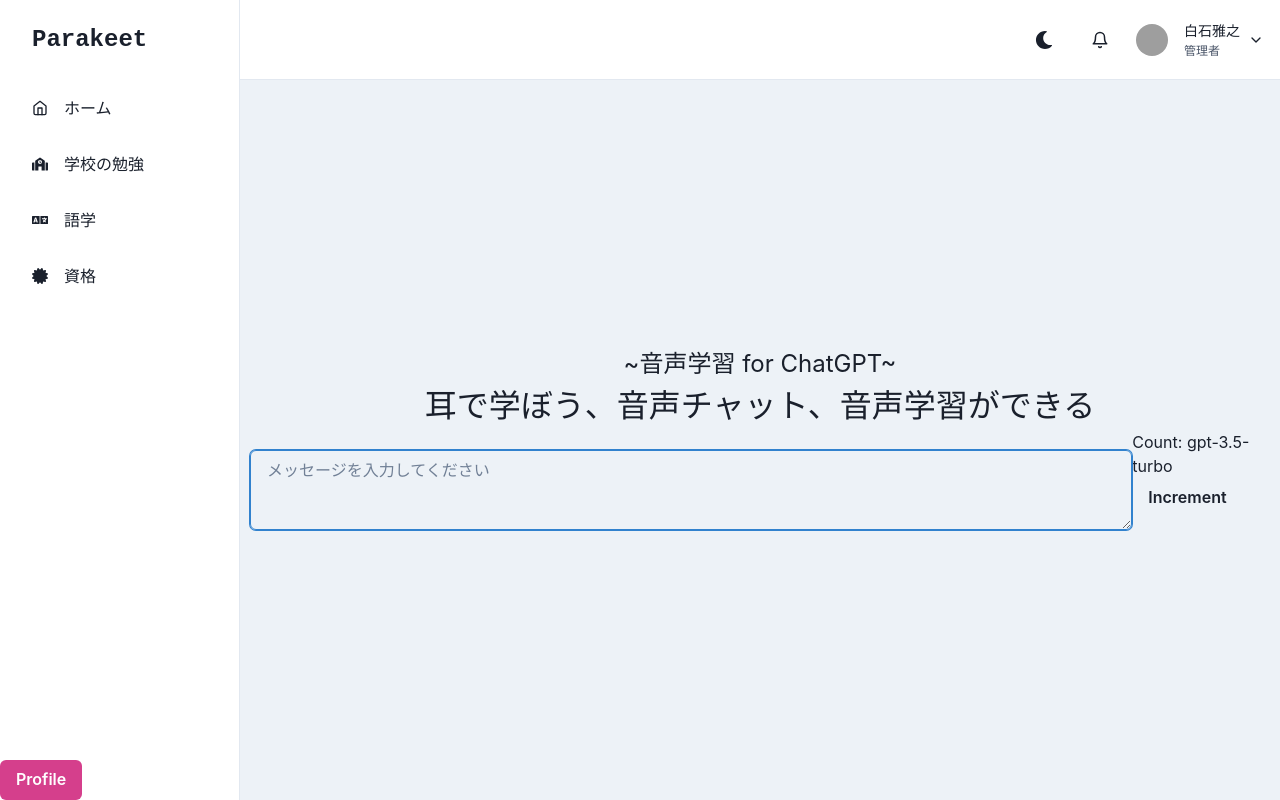
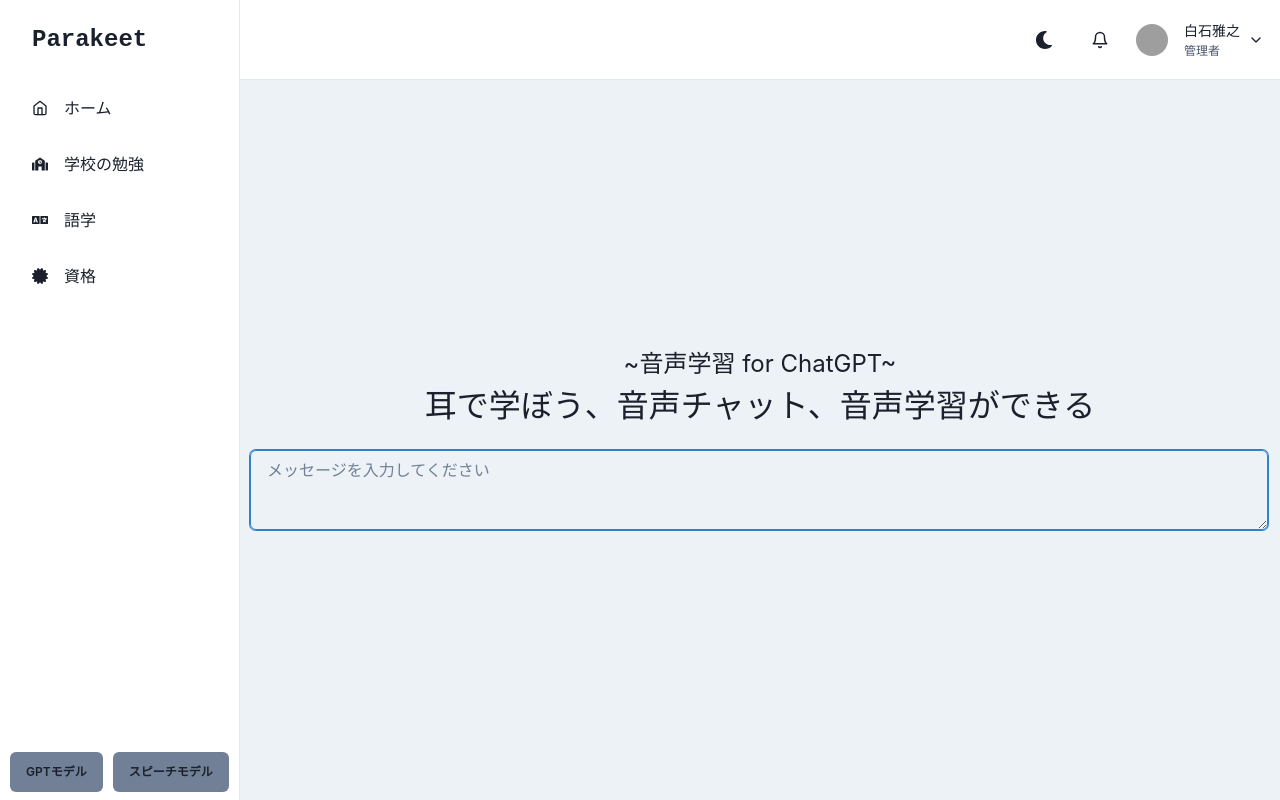
Before and after one commit to okpyjs/chatgpt-speech-front, a React (Create React App) app: page / in a window 1280 px wide. Built offline with nearby package versions, Linux system fonts and the light colour scheme; grey boxes are pictures that could not be loaded.

Commit message:
complete home for chatgpt and audio

```diff
--- a/src/layouts/sidebar.tsx
+++ b/src/layouts/sidebar.tsx
@@ -34,6 +34,7 @@ import { IconType } from 'react-icons';
 import { ReactText } from 'react';
 import { FaLanguage, FaSchool, FaCertificate } from 'react-icons/fa';
 import { ColorModeSwitcher } from "./ColorModeSwitcher"
+import Mode from '../pages/home/mode';
 
 interface LinkItemProps {
     name: string;
@@ -47,16 +48,21 @@ const LinkItems: Array<LinkItemProps> = [
     { name: '資格', icon: FaCertificate },
 ];
 
-export default function SidebarWithHeader({
-    children,
-}: {
-    children: ReactNode;
-}) {
+export default function SidebarWithHeader(
+    {
+        children,
+        name,
+    }: {
+        children: ReactNode;
+        name: string;
+    }
+) {
     const { isOpen, onOpen, onClose } = useDisclosure();
     return (
         <Box minH="100vh" bg={useColorModeValue('gray.100', 'gray.900')}>
             <SidebarContent
                 onClose={() => onClose}
+                name={name}
                 display={{ base: 'none', md: 'block' }}
             />
             <Drawer
@@ -68,7 +74,7 @@ export default function SidebarWithHeader({
                 onOverlayClick={onClose}
                 size="full">
                 <DrawerContent>
-                    <SidebarContent onClose={onClose} />
+                    <SidebarContent onClose={onClose} name={name}/>
                 </DrawerContent>
             </Drawer>
             {/* mobilenav */}
@@ -82,9 +88,10 @@ export default function SidebarWithHeader({
 
 interface SidebarProps extends BoxProps {
     onClose: () => void;
+    name: string;
 }
 
-const SidebarContent = ({ onClose, ...rest }: SidebarProps) => {
+const SidebarContent = ({ onClose, name, ...rest }: SidebarProps) => {
     return (
         <Box
             transition="3s ease"
@@ -106,24 +113,12 @@ const SidebarContent = ({ onClose, ...rest }: SidebarProps) => {
                     {link.name}
                 </NavItem>
             ))}
-            <Flex pos={'absolute'} bottom={0} >
-            <Menu>
-                <MenuButton as={Button} colorScheme='pink'>
-                    Profile
-                </MenuButton>
-                <MenuList>
-                    <MenuGroup title='Profile'>
-                    <MenuItem>My Account</MenuItem>
-                    <MenuItem>Payments </MenuItem>
-                    </MenuGroup>
-                    <MenuDivider />
-                    <MenuGroup title='Help'>
-                    <MenuItem>Docs</MenuItem>
-                    <MenuItem>FAQ</MenuItem>
-                    </MenuGroup>
-                </MenuList>
-                </Menu>
-            </Flex>
+            {name == "home" &&
+                <Flex pos={'absolute'} bottom={2}>
+                    <Mode category='chat'></Mode>
+                    <Mode category='audio'></Mode>
+                </Flex>
+            }
         </Box>
     );
 };
--- a/src/pages/home.tsx
+++ b/src/pages/home/index.tsx
@@ -7,7 +7,8 @@ import {
     Textarea,
 } from '@chakra-ui/react';
 import axios from 'axios';
-import ReduxTest from './reduxTest';
+import { useSelector, useDispatch } from "react-redux";
+import { RootState } from "../../redux/store";
 
 export default function Home() {
     interface chatInterface {
@@ -18,6 +19,8 @@ export default function Home() {
         status: boolean;
         token: string;
     }
+    const audioModel = useSelector((state: RootState) => state.audioMode.value)
+    const chatModel = useSelector((statte: RootState) => statte.chatMode.value)
     const textAreaRef = useRef<HTMLTextAreaElement>();
     const userChatBgColor = useColorModeValue("gray.500", "gray.500");
     const systemChatBgColor = useColorModeValue("gray.100", "gray.700");
@@ -30,8 +33,8 @@ export default function Home() {
     const [textAreaPos, setTextAreaPos] = useState('auto');
     const [loading, setLoading] = useState('メッセージを入力してください');
     const [chatDeep, setChatDeep] = useState<number>(3);
-    const [audioModel, setAudioModel] = useState<string>('Nanami');
-    const [chatModel, setChatModel] = useState<string>('gpt-3.5-turbo');
+    // const [audioModel, setAudioModel] = useState<string>('Nanami');
+    // const [chatModel, setChatModel] = useState<string>('gpt-3.5-turbo');
 
     useEffect(() => {
         textAreaRef.current?.focus()
@@ -200,7 +203,6 @@ export default function Home() {
                         ref={textAreaRef as React.RefObject<HTMLTextAreaElement>}
                     >
                     </Textarea>
-                    <ReduxTest></ReduxTest>
                 </Flex>
             </Box>
         </>
--- /dev/null
+++ b/src/pages/home/mode.tsx
@@ -0,0 +1,83 @@
+import {
+    Menu,
+    MenuButton,
+    MenuList,
+    Button,
+    MenuGroup,
+    MenuItem,
+    MenuDivider,
+    Box,
+} from "@chakra-ui/react";
+import { useColorModeValue } from "@chakra-ui/react";
+import { useDispatch } from "react-redux";
+import { setAudioMode } from "../../redux/audioModeSlice";
+import { setChatMode } from "../../redux/chatModeSlice";
+
+interface ItemList {
+    audio: string[],
+    chat: string[],
+}
+
+const itemList: ItemList = {
+    audio: [
+        "Nanami",
+        "Aoi",
+        "Daichi",
+        "Keita",
+        "Mayu",
+        "Naoki",
+        "Shiori"
+    ],
+    chat: [
+        "gpt-3.5-turbo",
+        "gpt-3.5-turbo-0301",
+        "text-davinci-003",
+        "text-davinci-002",
+        "code-davinci-002",
+        "gpt-4",
+        "gpt-4-0314",
+        "gpt-4-32k",
+        "gpt-4-32k-0314"
+    ],
+}
+
+const Mode = ({category}: {category: string}) => {
+    const categoryBtnBg = useColorModeValue("gray.500", "gray.500");
+    const dispatch = useDispatch()
+
+    const setMode = (category: string, item: string) => {
+        if (category == 'audio') dispatch(setAudioMode(item));
+        if (category == 'chat') dispatch(setChatMode(item));
+    }
+
+    return(
+    <Box ml={2.5}>
+        <Menu>
+        <MenuButton as={Button} bg={categoryBtnBg} fontSize={12}>
+            {
+                category == 'chat' &&
+                    <>GPTモデル</>
+            }
+            {
+                category == 'audio' &&
+                    <>スピーチモデル</>
+            }
+        </MenuButton>
+        <MenuList>
+            {/* <MenuGroup title='Profile'>
+            <MenuItem>My Account</MenuItem>
+            <MenuItem>Payments </MenuItem>
+            </MenuGroup>
+            <MenuDivider /> */}
+            {
+                itemList[category as keyof ItemList].map((item, i) => {
+                    return <MenuItem key={i} onClick={() => {setMode(category, item)}}>{item}</MenuItem>
+                })
+            }
+        </MenuList>
+        </Menu>
+    </Box>
+    )
+}
+
+export default Mode;
--- a/src/routes/router.tsx
+++ b/src/routes/router.tsx
@@ -13,7 +13,7 @@ export const Router = () => (
     <BrowserRouter>
         <Routes>
             {/* <Route path="/" element={<Home />} /> */}
-            <Route path="/" element={<SidebarWithHeader children={<Home />}/>}/>
+            <Route path="/" element={<SidebarWithHeader children={<Home />} name="home"/>}/>
         </Routes>
     </BrowserRouter>
 )
```
